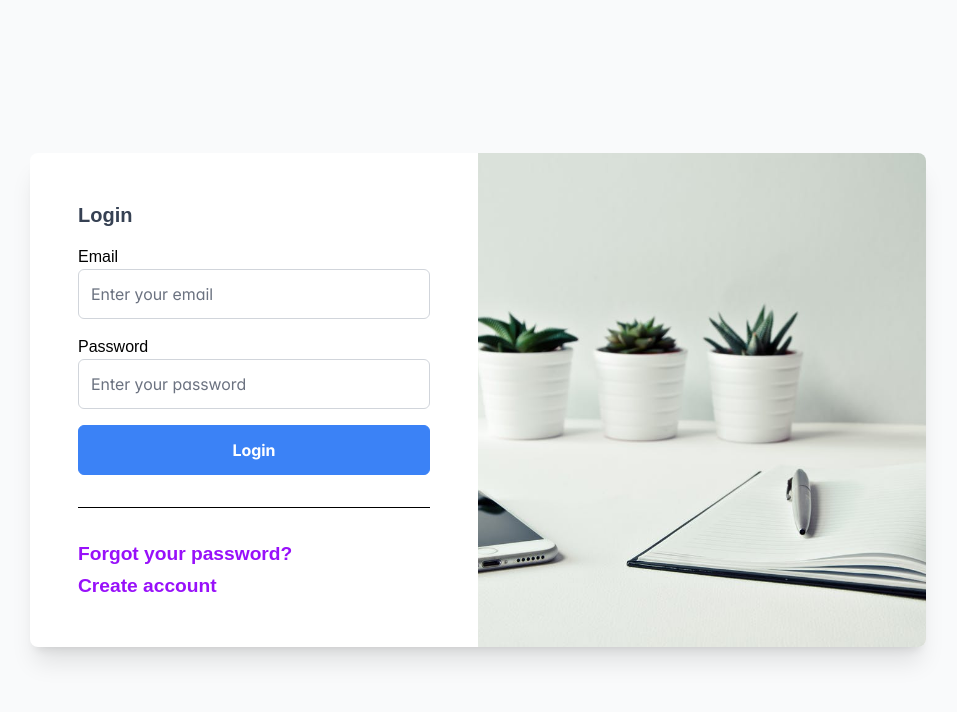
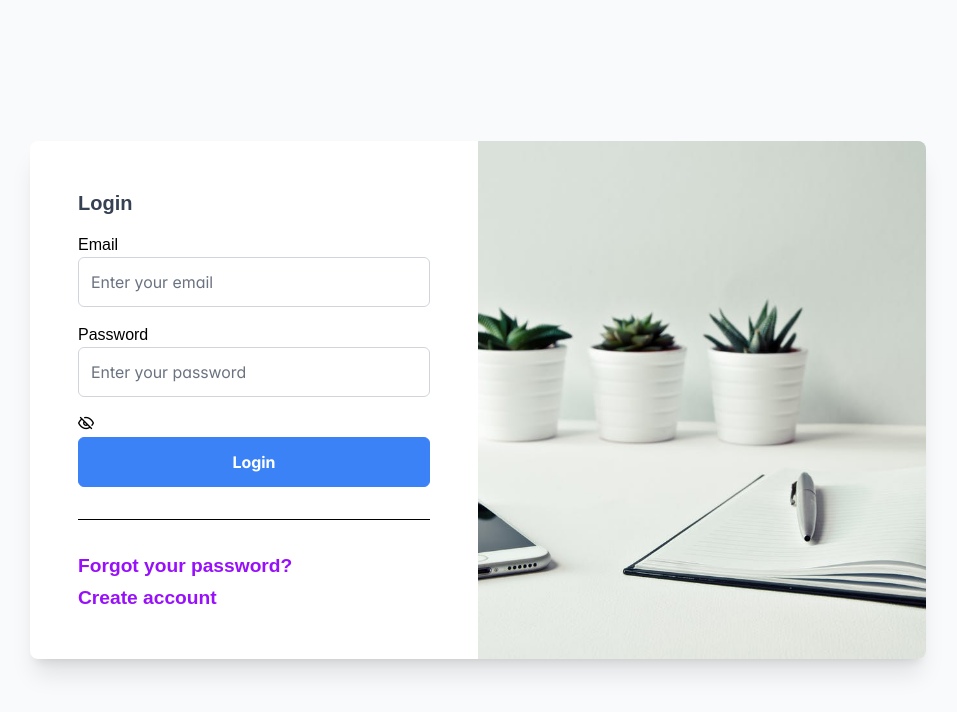
Before and after one commit to asmaa3107/book-store, a React (Vite) app: page / in a window 1280 px wide. Shown: the top 712 px of the page, without its empty margins (162-1119 px from the left). Built offline with nearby package versions, Linux system fonts and the light colour scheme.

Commit message:
crete new

```diff
--- a/src/pages/Login.tsx
+++ b/src/pages/Login.tsx
@@ -22,6 +22,8 @@ const Login = () => {
   const { login: setAuth } = useAuth();
   const navigate = useNavigate();
   const [loading, setLoading] = useState(false);
+  const [show, toggleEye] = useState(false);
+
   const onSubmit = async (data: LoginForm) => {
     setLoading(true);
     try {
@@ -61,10 +63,10 @@ const Login = () => {
                     })}
                     errorMessage={errors.email?.message}
                   />
-
+                  <div>
                     <InputField
                       labelText="Password"
-                    type="password"
+                      type={show ? "text" : "password"}
                       placeholder="Enter your password"
                       register={register("password", {
                         required: "Password is required",
@@ -75,6 +77,17 @@ const Login = () => {
                       })}
                       errorMessage={errors.password?.message}
                     />
+                    <span
+                      className="cursor-pointer"
+                      onClick={() => toggleEye(!show)}
+                    >
+                      {show ? (
+                        <span className="pi pi-eye"></span>
+                      ) : (
+                        <span className="pi pi-eye-slash"></span>
+                      )}
+                    </span>
+                  </div>
 
                   <Button
                     loading={loading}
--- a/src/routes.tsx
+++ b/src/routes.tsx
@@ -1,5 +1,5 @@
 /* eslint-disable @typescript-eslint/no-unused-vars */
-import { BrowserRouter, Routes, Route } from "react-router-dom";
+import { BrowserRouter, Routes, Route, Navigate } from "react-router-dom";
 // import { useAuth } from "./hooks/useAuth"; // Custom hook for authentication
 import Login from "./pages/Login";
 import Dashboard from "./pages/dashboard";
@@ -7,12 +7,13 @@ import ViewBooks from "./pages/view-books";
 import AddEditBooks from "./pages/edit-book";
 import Layout from "./components/Layout";
 import AddBook from "./pages/add-book";
+import { useAuth } from "./hooks/useAuth";
 
-// Protected Route Wrapper (Only for Authenticated Users)
-// const ProtectedRoute = ({ children }: { children: JSX.Element }) => {
-//   const { user } = useAuth();
-//   return user ? children : <Navigate to="/" />;
-// };
+//Protected Route Wrapper (Only for Authenticated Users)
+const ProtectedRoute = ({ children }: { children: JSX.Element }) => {
+  const { user } = useAuth();
+  return user ? children : <Navigate to="/" />;
+};
 
 const AppRoutes = () => (
   <BrowserRouter>
@@ -25,7 +26,7 @@ const AppRoutes = () => (
       <Route
         path="/*"
         element={
-          // <ProtectedRoute>
+          <ProtectedRoute>
             <Layout>
               <Routes>
                 <Route path="/dashboard" element={<Dashboard />} />
@@ -34,7 +35,7 @@ const AppRoutes = () => (
                 <Route path="/view/:id" element={<ViewBooks />} />
               </Routes>
             </Layout>
-          // </ProtectedRoute>
+          </ProtectedRoute>
         }
       />
     </Routes>
```
Lines whose indentation alone changed are shown as unchanged.
